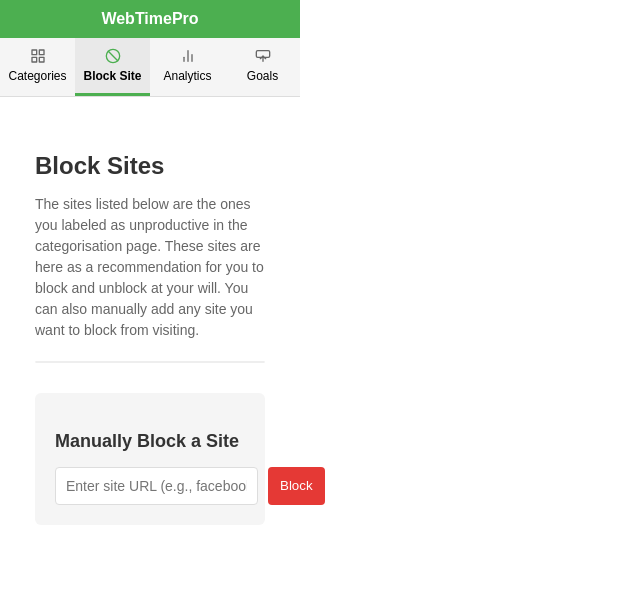
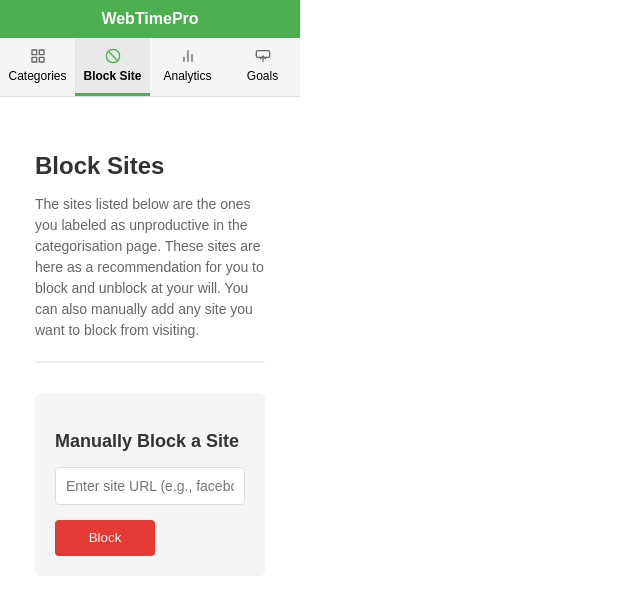
Before and after one commit to mohammed03p/webtime-pro, a Vue app: page / in a window 1280 px wide. Both pictures are taken after a click on the element "Block Site". Shown: the top 594 px of the page, without its empty margins (0-640 px from the left). Built offline with nearby package versions, Linux system fonts and the light colour scheme; the HTML template or start-up script is replaced by a standard one.

Commit message:
final changes

```diff
--- a/popup.html
+++ b/popup.html
@@ -4,7 +4,7 @@
   <meta charset="UTF-8">
   <title>WebTime Pro</title>
 
-  <link rel="stylesheet" href="./dist/assets/main-BBA9SVYE.css">
+  <link rel="stylesheet" href="./dist/assets/main-DzFKfEwL.css">
 
   <style>
     body {
@@ -18,6 +18,6 @@
 </head>
 <body>
   <div id="app"></div>
-  <script type="module" src="./dist/assets/main-M0gAvIEL.js"></script>
+  <script type="module" src="./dist/assets/main-BSXiJ8e5.js"></script>
 </body>
 </html>
--- a/src/components/BlockTab.vue
+++ b/src/components/BlockTab.vue
@@ -27,8 +27,8 @@
           placeholder="Enter site URL (e.g., facebook.com)"
           class="site-input"
         />
-        <button @click="blockSiteManually" class="block-btn toggle-button">Block</button>
       </div>
+      <button @click="blockSiteManually" class="block-btn toggle-button block-manual-button">Block</button>
     </div>
   </div>
 </template>
@@ -211,7 +211,8 @@
 
 .input-group {
   display: flex;
-  gap: 10px;
+  margin-bottom: 10px;
+  width: 100%;
 }
 
 .site-input {
@@ -220,10 +221,17 @@
   border: 1px solid #ddd;
   border-radius: 4px;
   font-size: 14px;
+  width: 100%;
 }
 
 .site-input:focus {
   outline: none;
   border-color: #2196f3;
 }
+
+.block-manual-button {
+  margin-top: 5px;
+  height: 36px;
+  width: 100px;
+}
 </style>
--- a/src/components/GoalsTab.vue
+++ b/src/components/GoalsTab.vue
@@ -118,6 +118,10 @@
       </div>
     </div>
 
+    <div class="description-text">
+      Set and track your goals with deadlines. You'll receive notifications as your deadlines approach to help you stay on track. Check off completed goals to track your progress.
+    </div>
+
     <div class="add-goal-form">
       <div class="input-group">
         <input
@@ -130,8 +134,8 @@
           type="datetime-local"
           class="date-input"
         />
+        <button @click="addGoal" class="add-button">Add Goal</button>
       </div>
-      <button @click="addGoal" class="add-button">Add Goal</button>
     </div>
 
     <div v-if="goals.length === 0" class="empty-state">
@@ -190,7 +194,7 @@
   display: flex;
   justify-content: space-between;
   align-items: center;
-  margin-bottom: 20px;
+  margin-bottom: 12px;
 }
 
 .header h3 {
@@ -198,6 +202,13 @@
   font-weight: 600;
   margin: 0;
   color: #333;
+}
+
+.description-text {
+  margin-bottom: 20px;
+  color: #64748b;
+  font-size: 14px;
+  line-height: 1.5;
 }
 
 .progress-pill {
@@ -232,7 +243,6 @@
 
 .add-goal-form {
   display: flex;
-  gap: 8px;
   margin-bottom: 20px;
 }
 
@@ -268,8 +278,9 @@
   font-weight: 500;
   cursor: pointer;
   transition: all 0.2s;
-  align-self: flex-end;
   height: 42px;
+  width: 100%;
+  margin-top: 4px;
 }
 
 .add-button:hover {
```
